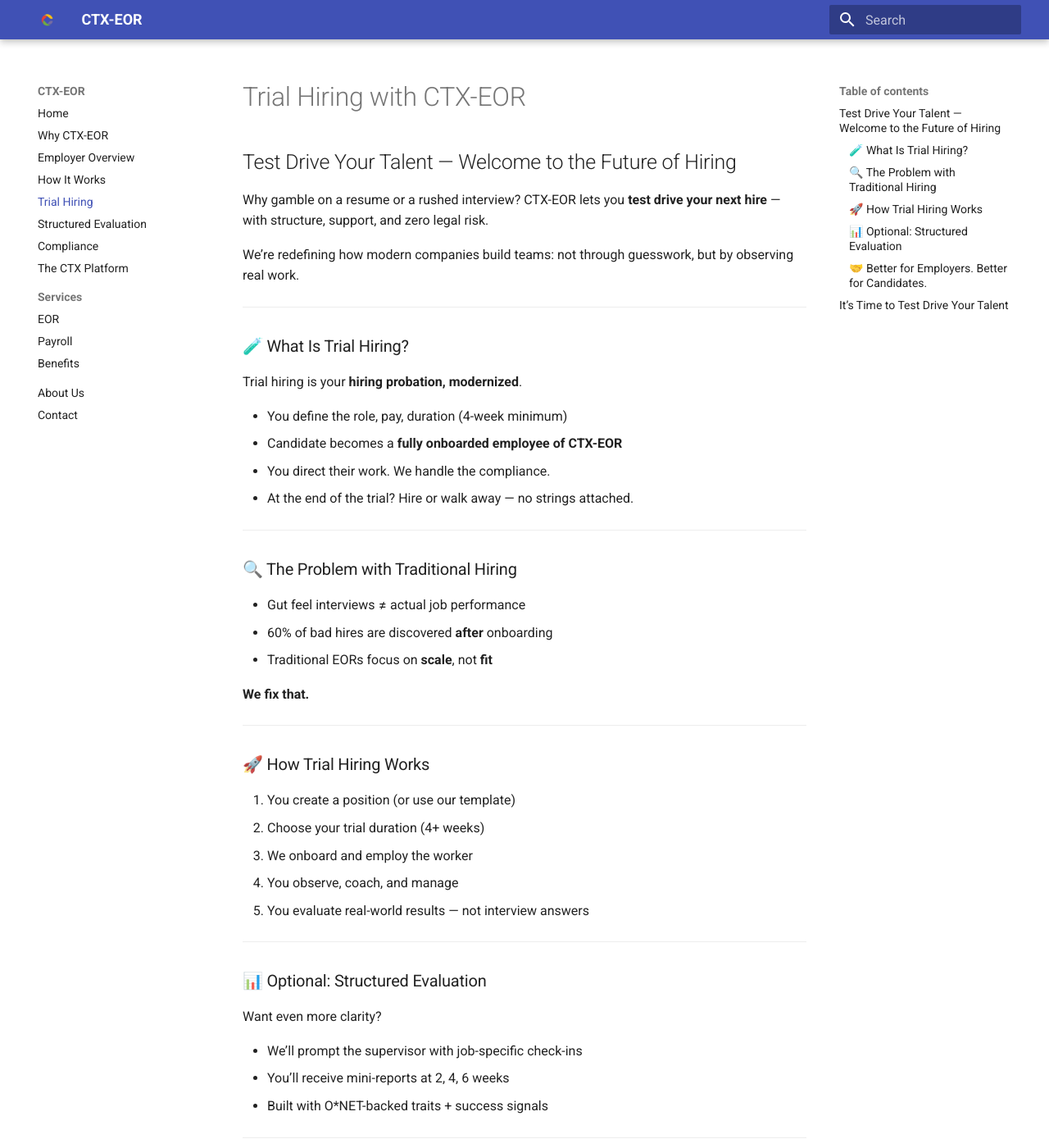
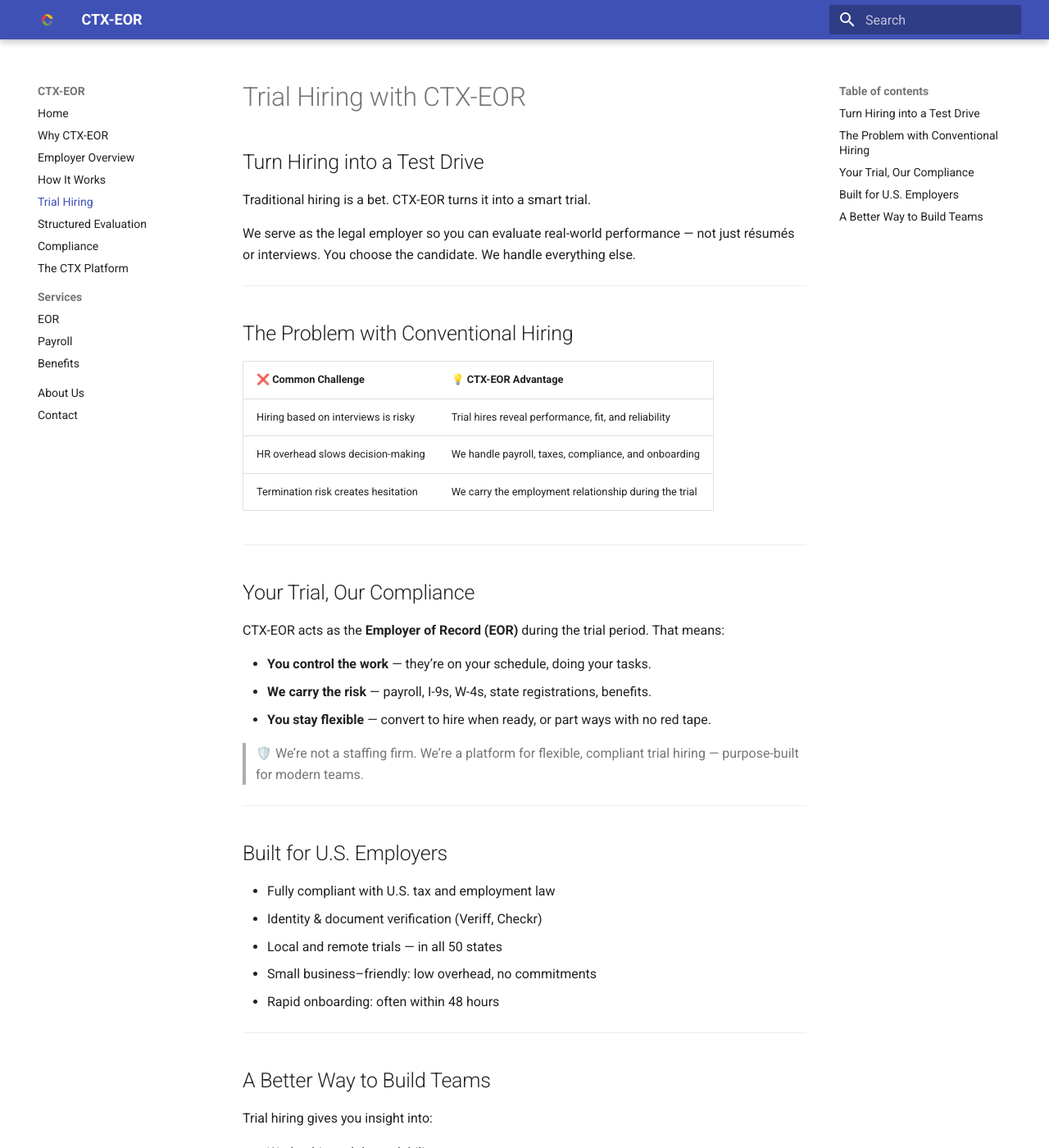
Before and after one commit to cirrusflyer275ds/ctx-eor-site, an MkDocs documentation site: the page built from docs/trial-hiring.md, in a window 1280 px wide and 1400 px high. Shown: the whole window at 82% size. Built offline with MkDocs 1.6.1 and Material for MkDocs 9.7.7, drawn with Linux system fonts in a browser that asks for light colours; some of the changed text lies outside the part shown.

Commit message:
Update trial-hiring.md

```diff
--- a/docs/trial-hiring.md
+++ b/docs/trial-hiring.md
@@ -1,65 +1,55 @@
+
 # Trial Hiring with CTX-EOR
 
-## Test Drive Your Talent — Welcome to the Future of Hiring
+## Turn Hiring into a Test Drive
 
-Why gamble on a resume or a rushed interview? CTX-EOR lets you **test drive your next hire** — with structure, support, and zero legal risk.
+Traditional hiring is a bet. CTX-EOR turns it into a smart trial.
 
-We’re redefining how modern companies build teams: not through guesswork, but by observing real work.
+We serve as the legal employer so you can evaluate real-world performance — not just résumés or interviews. You choose the candidate. We handle everything else.
 
 ---
 
-### 🧪 What Is Trial Hiring?
+## The Problem with Conventional Hiring
 
-Trial hiring is your **hiring probation, modernized**.
-
-- You define the role, pay, duration (4-week minimum)
-- Candidate becomes a **fully onboarded employee of CTX-EOR**
-- You direct their work. We handle the compliance.
-- At the end of the trial? Hire or walk away — no strings attached.
+| ❌ Common Challenge | 💡 CTX-EOR Advantage |
+|--------------------|----------------------|
+| Hiring based on interviews is risky | Trial hires reveal performance, fit, and reliability |
+| HR overhead slows decision-making | We handle payroll, taxes, compliance, and onboarding |
+| Termination risk creates hesitation | We carry the employment relationship during the trial |
 
 ---
 
-### 🔍 The Problem with Traditional Hiring
+## Your Trial, Our Compliance
 
-- Gut feel interviews ≠ actual job performance
-- 60% of bad hires are discovered **after** onboarding
-- Traditional EORs focus on **scale**, not **fit**
+CTX-EOR acts as the **Employer of Record (EOR)** during the trial period. That means:
 
-**We fix that.**
+- **You control the work** — they’re on your schedule, doing your tasks.
+- **We carry the risk** — payroll, I-9s, W-4s, state registrations, benefits.
+- **You stay flexible** — convert to hire when ready, or part ways with no red tape.
+
+> 🛡️ We’re not a staffing firm. We’re a platform for flexible, compliant trial hiring — purpose-built for modern teams.
 
 ---
 
-### 🚀 How Trial Hiring Works
+## Built for U.S. Employers
 
-1. You create a position (or use our template)
-2. Choose your trial duration (4+ weeks)
-3. We onboard and employ the worker
-4. You observe, coach, and manage
-5. You evaluate real-world results — not interview answers
+- Fully compliant with U.S. tax and employment law
+- Identity & document verification (Veriff, Checkr)
+- Local and remote trials — in all 50 states
+- Small business–friendly: low overhead, no commitments
+- Rapid onboarding: often within 48 hours
 
 ---
 
-### 📊 Optional: Structured Evaluation
+## A Better Way to Build Teams
 
-Want even more clarity?
+Trial hiring gives you insight into:
 
-- We’ll prompt the supervisor with job-specific check-ins
-- You’ll receive mini-reports at 2, 4, 6 weeks
-- Built with O*NET-backed traits + success signals
+- Work ethic and dependability
+- Skills under real-world pressure
+- Team fit and communication style
+- Long-term potential
 
----
+All while CTX-EOR handles the compliance load.
 
-### 🤝 Better for Employers. Better for Candidates.
-
-- No awkward offboarding if it’s not a fit
-- No HR headaches or sunk costs
-- Candidates get to show what they’re made of
-- Everyone wins when fit is verified through real work
-
----
-
-## It’s Time to Test Drive Your Talent
-
-The future of work is **evidence-based**, not guess-based.
-
-[Contact us](contact.md) to put your next hire on a trial you can trust.
+[📅 Start a Trial Hire →](#)
```
